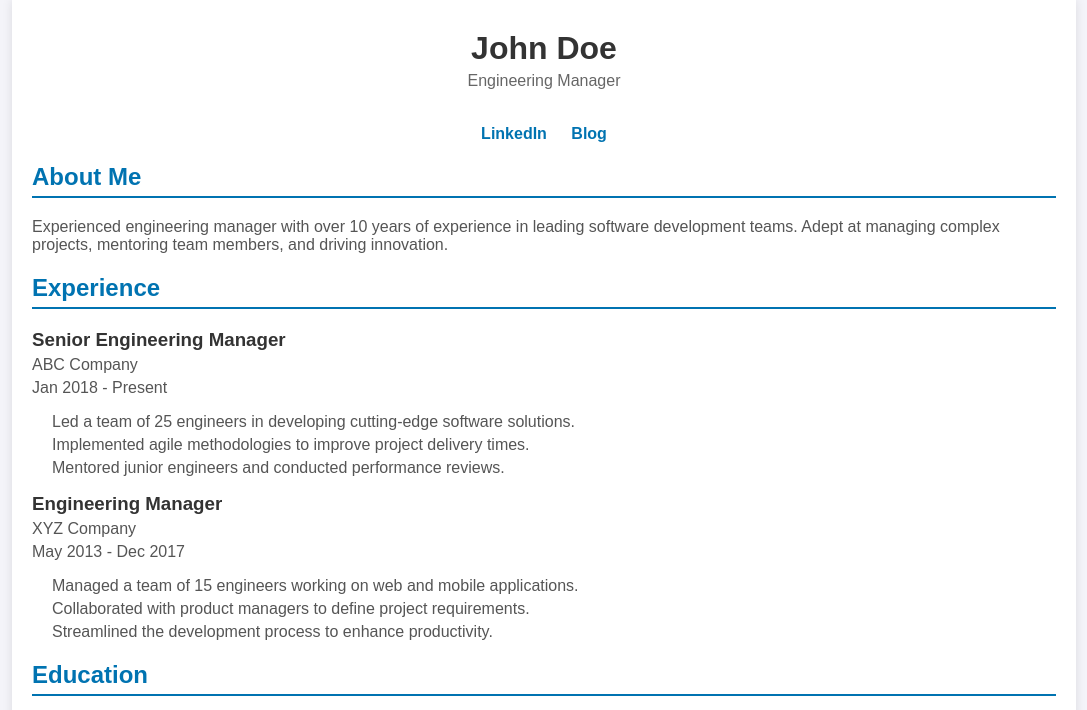
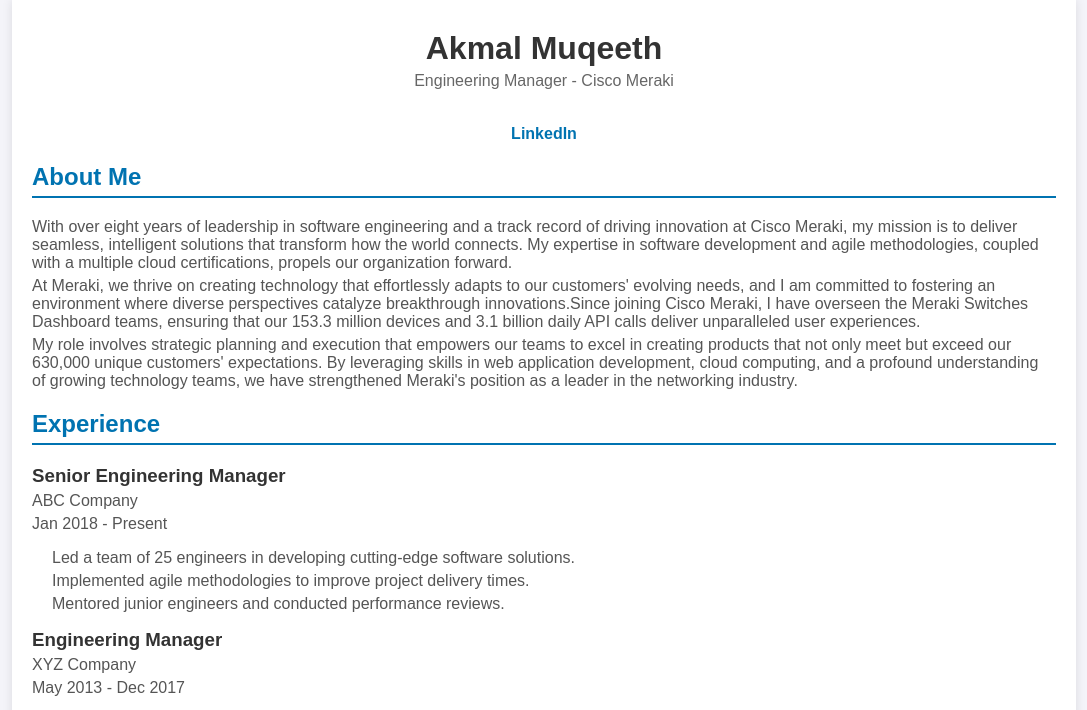
Before and after one commit to akmalmuqeeth/cloud-resume, a plain HTML site: page index.html in a window 1280 px wide. Shown: the top 710 px of the page, without its empty margins (96-1183 px from the left). Drawn offline with Linux system fonts and the light colour scheme.

Commit message:
updte the resume title and description

```diff
--- a/index.html
+++ b/index.html
@@ -9,18 +9,19 @@
 <body>
     <div class="container">
         <header>
-            <h1>John Doe</h1>
-            <p>Engineering Manager</p>
+            <h1>Akmal Muqeeth</h1>
+            <p>Engineering Manager - Cisco Meraki</p>
         </header>
         <nav>
             <ul>
-                <li><a href="https://www.linkedin.com/in/johndoe" target="_blank">LinkedIn</a></li>
-                <li><a href="https://www.johndoeblog.com" target="_blank">Blog</a></li>
+                <li><a href="https://www.linkedin.com/in/akmalmuqeeth/" target="_blank">LinkedIn</a></li>
             </ul>
         </nav>
         <section>
             <h2>About Me</h2>
-            <p>Experienced engineering manager with over 10 years of experience in leading software development teams. Adept at managing complex projects, mentoring team members, and driving innovation.</p>
+            <p>With over eight years of leadership in software engineering and a track record of driving innovation at Cisco Meraki, my mission is to deliver seamless, intelligent solutions that transform how the world connects. My expertise in software development and agile methodologies, coupled with a multiple cloud certifications, propels our organization forward. </p>
+            <p>At Meraki, we thrive on creating technology that effortlessly adapts to our customers' evolving needs, and I am committed to fostering an environment where diverse perspectives catalyze breakthrough innovations.Since joining Cisco Meraki, I have overseen the Meraki Switches Dashboard teams, ensuring that our 153.3 million devices and 3.1 billion daily API calls deliver unparalleled user experiences. </p>
+            <p>My role involves strategic planning and execution that empowers our teams to excel in creating products that not only meet but exceed our 630,000 unique customers' expectations. By leveraging skills in web application development, cloud computing, and a profound understanding of growing technology teams, we have strengthened Meraki's position as a leader in the networking industry.</p>
         </section>
         <section>
             <h2>Experience</h2>
```
Also changed, not shown: 1 other file.
